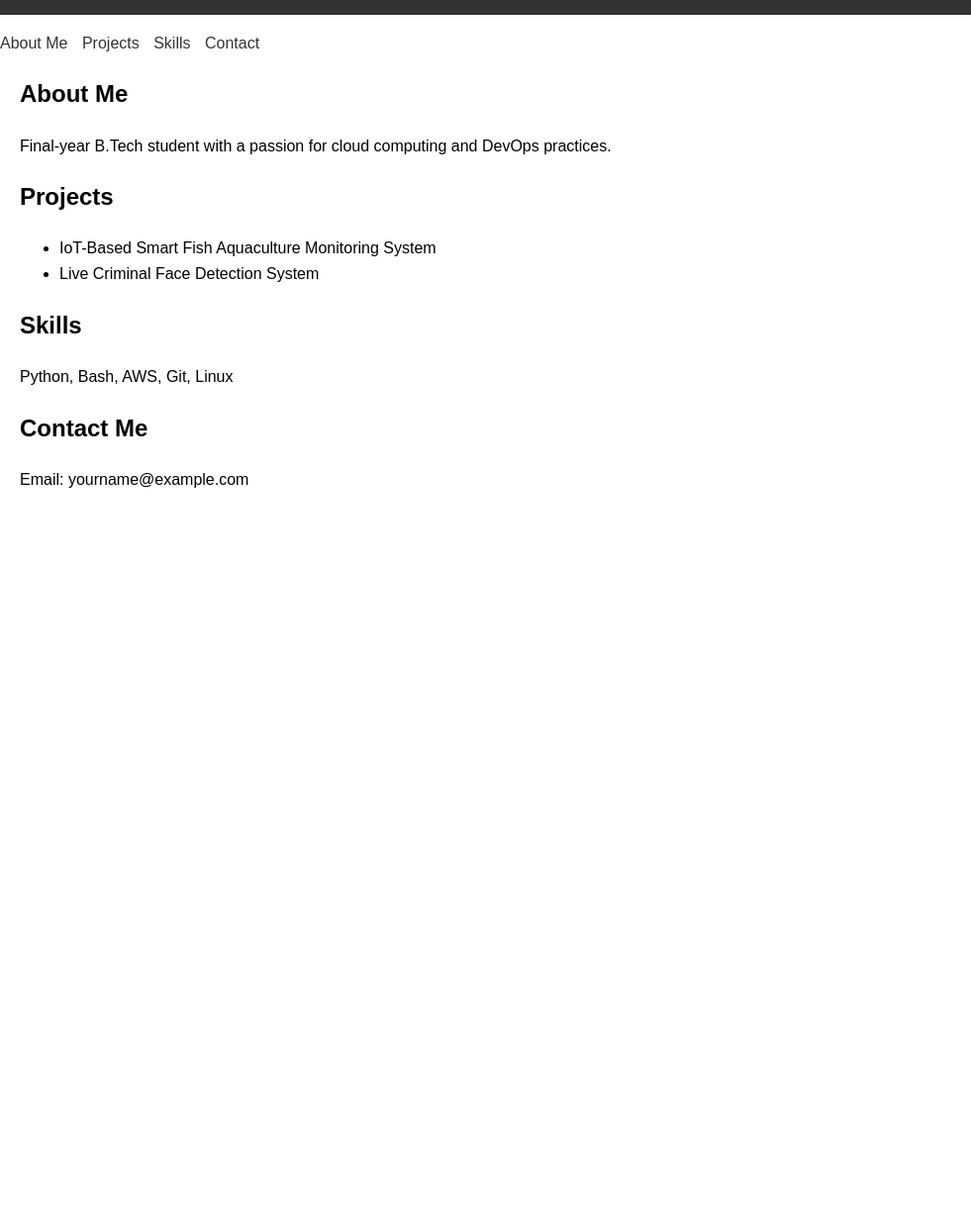
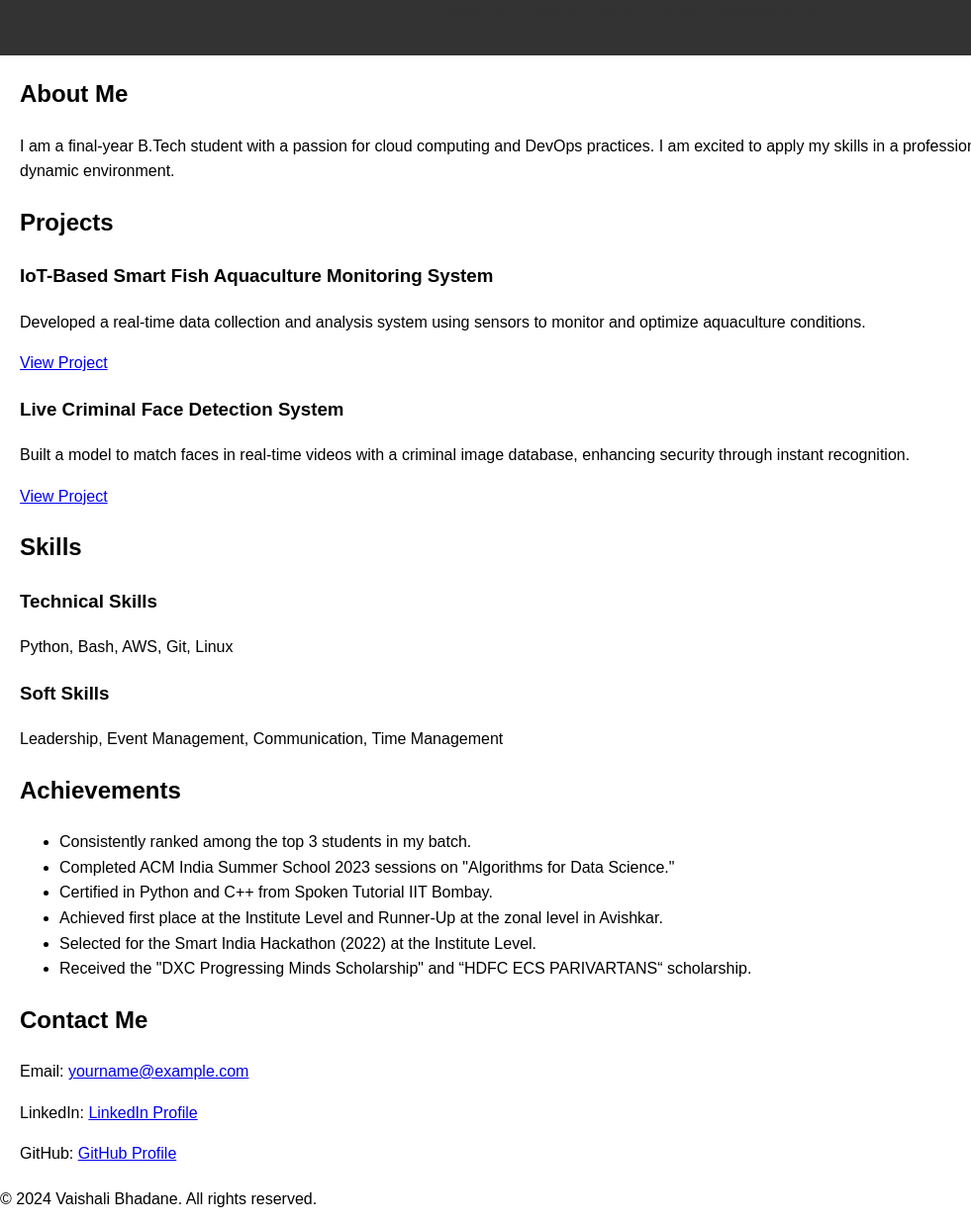
Before and after one commit to Vaishali-Bhadane/Vaishali-Bhadane.github.io, a plain HTML site: page index.html in a window 1280 px wide. Shown: the part 153-1393 px from the top of the page at 99% size, without its empty margins (0-981 px from the left). Before the commit the page ends 800 px from the top, so only its background shows below. Drawn offline with Linux system fonts and the light colour scheme.

Commit message:
Update index.html

```diff
--- a/index.html
+++ b/index.html
@@ -10,33 +10,69 @@
     <header>
         <h1>Vaishali Bhadane</h1>
         <p>Aspiring DevOps Engineer</p>
-    </header>
         <nav>
             <ul>
                 <li><a href="#about">About Me</a></li>
                 <li><a href="#projects">Projects</a></li>
                 <li><a href="#skills">Skills</a></li>
                 <li><a href="#contact">Contact</a></li>
+                <li><a href="#achievements">Achievements</a></li>
             </ul>
         </nav>
+    </header>
+
     <section id="about">
         <h2>About Me</h2>
-        <p>Final-year B.Tech student with a passion for cloud computing and DevOps practices.</p>
+        <p>I am a final-year B.Tech student with a passion for cloud computing and DevOps practices. I am excited to apply my skills in a professional setting and continue learning in a dynamic environment.</p>
     </section>
+
     <section id="projects">
         <h2>Projects</h2>
+        <div class="project">
+            <h3>IoT-Based Smart Fish Aquaculture Monitoring System</h3>
+            <p>Developed a real-time data collection and analysis system using sensors to monitor and optimize aquaculture conditions.</p>
+            <a href="https://github.com/yourusername/smart-fish-aquaculture" target="_blank">View Project</a>
+        </div>
+        <div class="project">
+            <h3>Live Criminal Face Detection System</h3>
+            <p>Built a model to match faces in real-time videos with a criminal image database, enhancing security through instant recognition.</p>
+            <a href="https://github.com/yourusername/criminal-face-detection" target="_blank">View Project</a>
+        </div>
+    </section>
+
+    <section id="skills">
+        <h2>Skills</h2>
+        <div class="skill">
+            <h3>Technical Skills</h3>
+            <p>Python, Bash, AWS, Git, Linux</p>
+        </div>
+        <div class="skill">
+            <h3>Soft Skills</h3>
+            <p>Leadership, Event Management, Communication, Time Management</p>
+        </div>
+    </section>
+
+    <section id="achievements">
+        <h2>Achievements</h2>
         <ul>
-            <li>IoT-Based Smart Fish Aquaculture Monitoring System</li>
-            <li>Live Criminal Face Detection System</li>
+            <li>Consistently ranked among the top 3 students in my batch.</li>
+            <li>Completed ACM India Summer School 2023 sessions on "Algorithms for Data Science."</li>
+            <li>Certified in Python and C++ from Spoken Tutorial IIT Bombay.</li>
+            <li>Achieved first place at the Institute Level and Runner-Up at the zonal level in Avishkar.</li>
+            <li>Selected for the Smart India Hackathon (2022) at the Institute Level.</li>
+            <li>Received the "DXC Progressing Minds Scholarship" and “HDFC ECS PARIVARTANS“ scholarship.</li>
         </ul>
     </section>
-    <section id="skills">
-        <h2>Skills</h2>
-        <p>Python, Bash, AWS, Git, Linux</p>
-    </section>
+
     <section id="contact">
         <h2>Contact Me</h2>
-        <p>Email: yourname@example.com</p>
+        <p>Email: <a href="mailto:yourname@example.com">yourname@example.com</a></p>
+        <p>LinkedIn: <a href="https://www.linkedin.com/in/yourusername" target="_blank">LinkedIn Profile</a></p>
+        <p>GitHub: <a href="https://github.com/yourusername" target="_blank">GitHub Profile</a></p>
     </section>
+
+    <footer>
+        <p>&copy; 2024 Vaishali Bhadane. All rights reserved.</p>
+    </footer>
 </body>
 </html>
```
Lines whose indentation alone changed are shown as unchanged.
